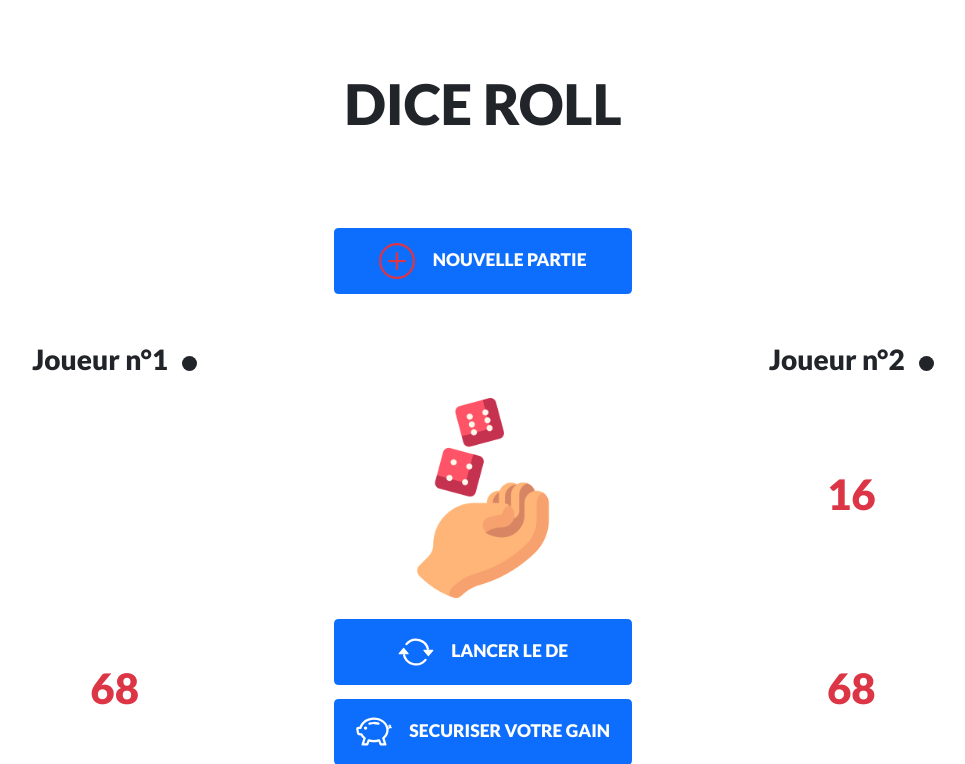
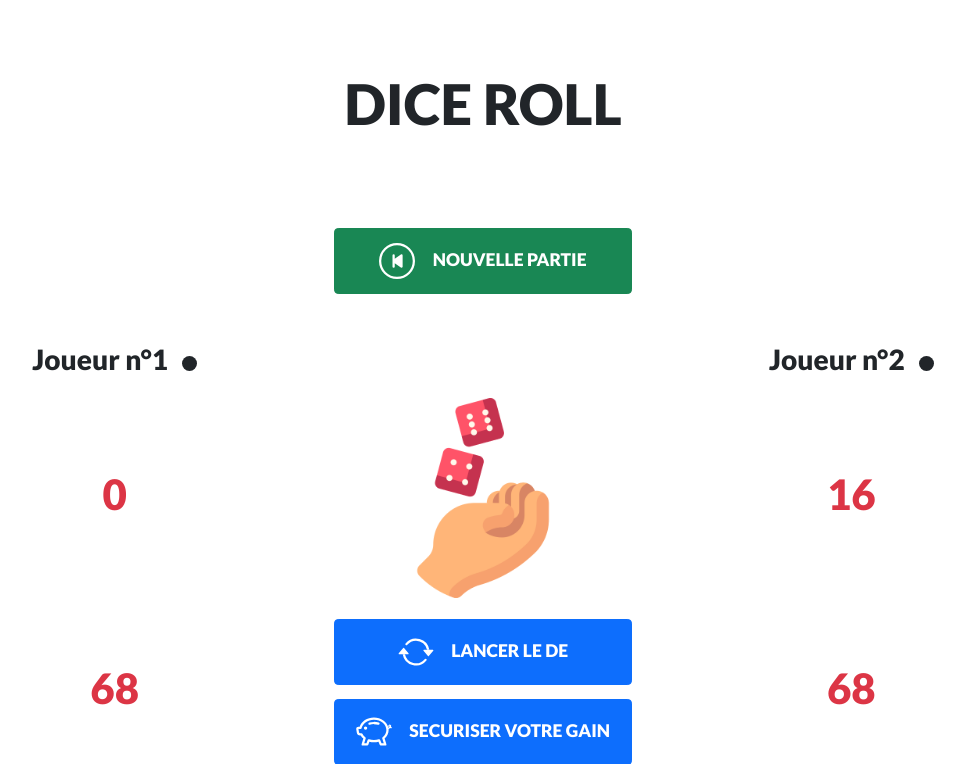
Before and after one commit to louvetsandrine/JeuD-, a PHP site: page / in a window 1280 px wide. Shown: the top 764 px of the page, without its empty margins (157-1122 px from the left). Run offline with PHP 8.4, Linux system fonts and the light colour scheme; some libraries are stand-ins or nearby versions.

Commit message:
16/12/2021 second

```diff
--- a/index.html
+++ b/index.html
@@ -11,7 +11,7 @@
     <link rel="preconnect" href="https://fonts.gstatic.com" crossorigin>
     <link href="https://fonts.googleapis.com/css2?family=Lato:wght@100&display=swap" rel="stylesheet">
     <link href="https://fonts.googleapis.com/css2?family=Lato:wght@900&display=swap" rel="stylesheet">
-
+    <script src="https://kit.fontawesome.com/bdf85f2fc5.js" crossorigin="anonymous"></script>
   </head>
 
   <body>
@@ -24,10 +24,14 @@
       </div>
       <div class="row py-5 d-flex justify-content-center align-items-center text-center">
         <div class="col-12">
-          <button class="btn btn-primary btn-lg" id="buttonStart">
-            <svg xmlns="http://www.w3.org/2000/svg" width="50" height="50" fill="currentColor" class="bi bi-plus-circle text-danger" viewBox="0 0 16 16" >
+          <button class="btn btn-success btn-lg" id="buttonStart">
+            <!-- <svg xmlns="http://www.w3.org/2000/svg" width="50" height="50" fill="currentColor" class="bi bi-plus-circle" viewBox="0 0 16 16" >
               <path d="M8 15A7 7 0 1 1 8 1a7 7 0 0 1 0 14zm0 1A8 8 0 1 0 8 0a8 8 0 0 0 0 16z"/>
               <path d="M8 4a.5.5 0 0 1 .5.5v3h3a.5.5 0 0 1 0 1h-3v3a.5.5 0 0 1-1 0v-3h-3a.5.5 0 0 1 0-1h3v-3A.5.5 0 0 1 8 4z"/>
+            </svg> -->
+            <svg xmlns="http://www.w3.org/2000/svg" width="50" height="50" fill="currentColor" class="bi bi-skip-start-circle" viewBox="0 0 16 16">
+              <path d="M8 15A7 7 0 1 1 8 1a7 7 0 0 1 0 14zm0 1A8 8 0 1 0 8 0a8 8 0 0 0 0 16z"/>
+              <path d="M10.229 5.055a.5.5 0 0 0-.52.038L7 7.028V5.5a.5.5 0 0 0-1 0v5a.5.5 0 0 0 1 0V8.972l2.71 1.935a.5.5 0 0 0 .79-.407v-5a.5.5 0 0 0-.271-.445z"/>
             </svg>
             NOUVELLE PARTIE
           </button>
@@ -36,7 +40,7 @@
 
       <div class="row py-2 d-flex justify-content-center align-items-center">
         <div class="col-4 d-flex justify-content-center align-items-center">
-          <h3>Joueur n°1</h3>
+          <h3>Joueur n°1 </h3>
           <svg xmlns="http://www.w3.org/2000/svg" width="15" height="15" fill="currentColor" class="bi bi-circle-fill " viewBox="0 0 16 16" id="startPlayerOne">
             <circle cx="8" cy="8" r="8"/>
           </svg>
@@ -51,7 +55,7 @@
 
       <div class="row py-2 d-flex justify-content-center align-items-center text-center containerScore">
         <div class="col-4">
-          <h2 class="text-danger" id="diceScorePlayerOne"></h2>
+          <h2 class="text-danger" id="diceScorePlayerOne">0</h2>
         </div>
         <div class="col-4 " id="diceSpace" >
           <img src="images/rollDice.png" id="imgRollDice" height="200" />
--- a/script.js
+++ b/script.js
@@ -14,16 +14,6 @@ const diceScorePlayerOne = document.getElementById("diceScorePlayerOne");
 const diceScorePlayerTwo = document.getElementById("diceScorePlayerTwo");
 const walletPlayerOne = document.getElementById("walletPlayerOne");
 const walletPlayerTwo = document.getElementById("walletPlayerTwo");
-
-
-buttonStart.addEventListener("click", ()=>{
-   console.log("buttonStart cliqué")
-   startPlayerOne.style.color = "red"
-})
-
-buttonRollDice.addEventListener("click", ()=>{
-
-   let scoreStart = 0;
 
 const dice = [
    {
@@ -51,13 +41,27 @@ buttonRollDice.addEventListener("click", ()=>{
       score:6
    }
 ]
+
+let scoreStart = 0;
+
+
+
+buttonStart.addEventListener("click", ()=>{
+   console.log("buttonStart cliqué")
+   startPlayerOne.style.color = "red"
+})
+
+buttonRollDice.addEventListener("click", ()=>{
+
    const randomNumber = Math.floor(Math.random()*dice.length);
+
 
    console.log(randomNumber)
    diceSpace.innerHTML = dice[randomNumber]["picture"] + '<p id="diceScore">Résultat: ' + dice[randomNumber]["score"] + '</p>';
    scoreStart += dice[randomNumber]["score"];
    console.log("rrr", scoreStart)
    diceScorePlayerOne.innerHTML = scoreStart;
+
 
 })
 
--- a/style.css
+++ b/style.css
@@ -29,14 +29,12 @@ h3 {
 }
 
 
-
-
 #diceOne, #diceTwo, #diceThree, #diceFour, #diceFive, #diceSix, #imgRollDice {
     display: block;
     margin: auto
 }
 
-.bi-plus-circle, .bi-arrow-repeat, .bi-box-arrow-in-down, .bi-piggy-bank {
+.bi-skip-start-circle, .bi-arrow-repeat, .bi-box-arrow-in-down, .bi-piggy-bank {
     padding-right: 1em;
     cursor: pointer;
 }
```
Lines whose indentation alone changed are shown as unchanged.
